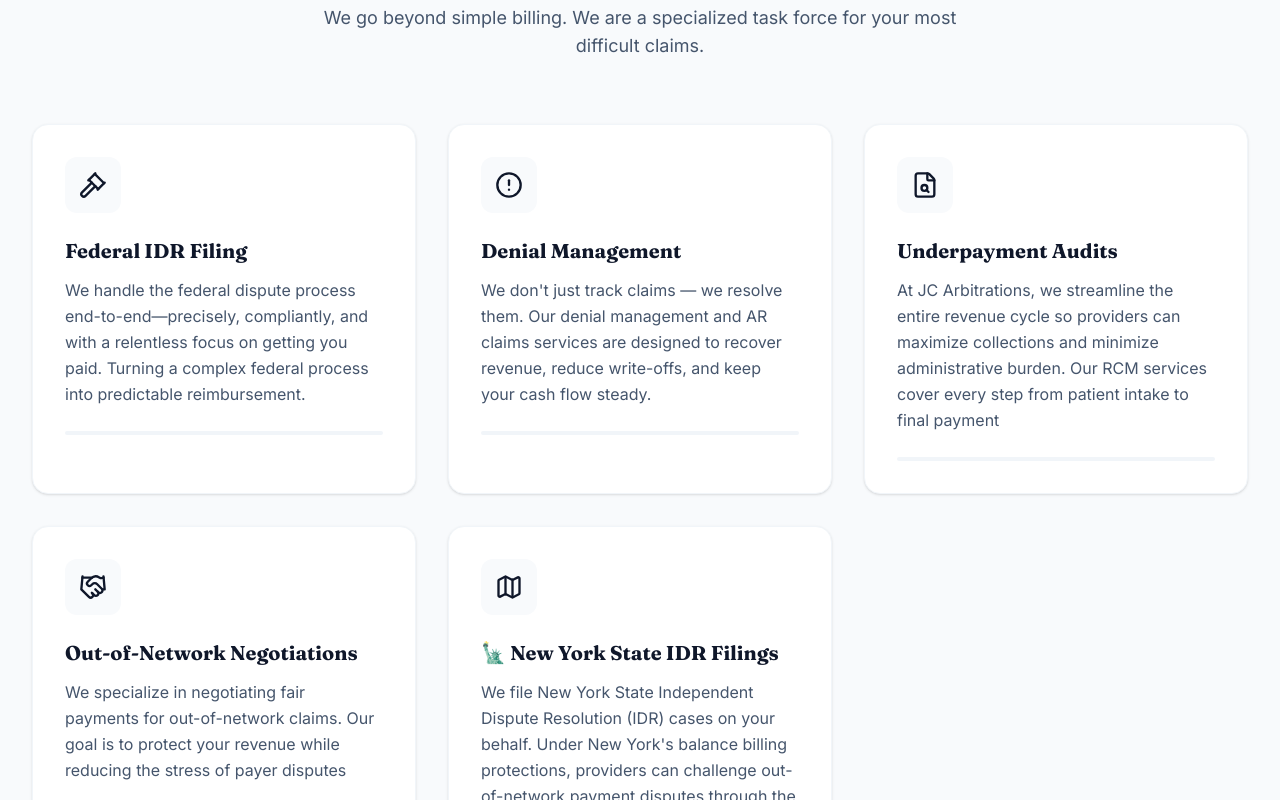
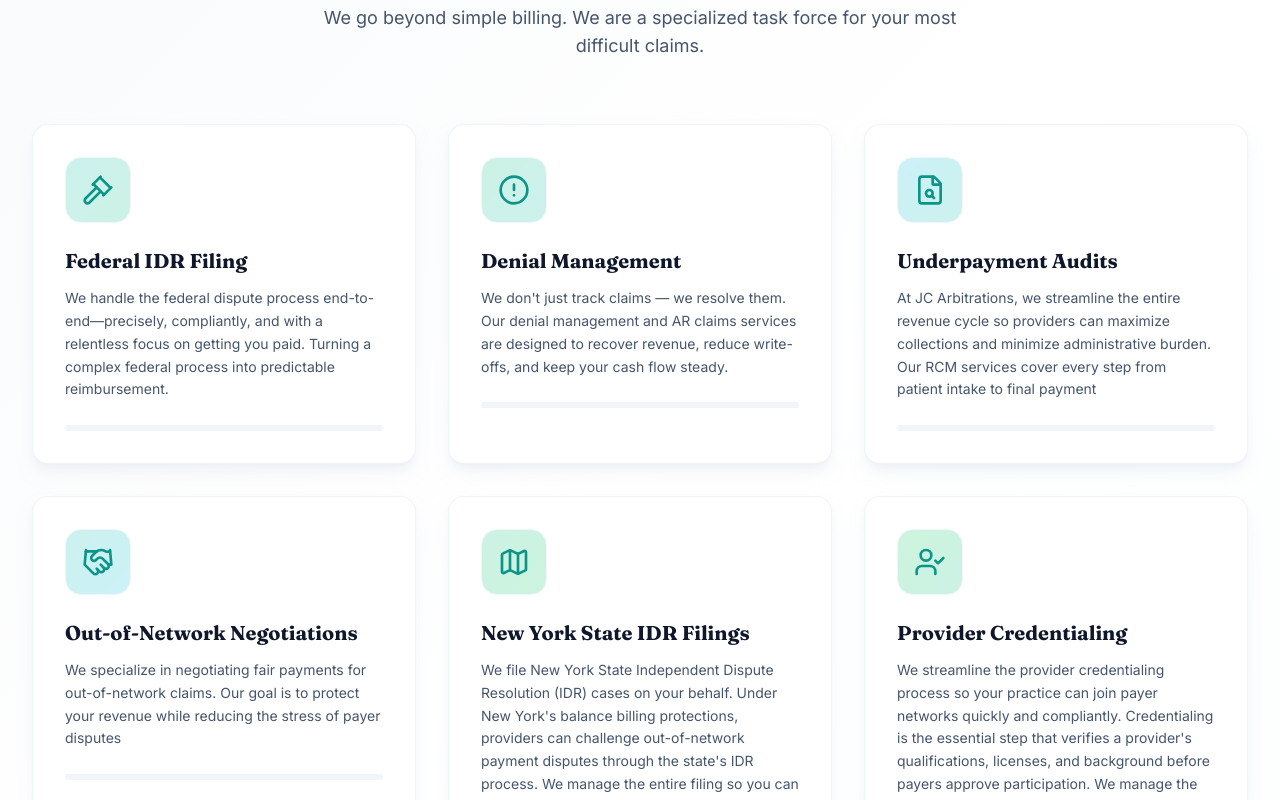
Before and after one commit to bperry129/JC-ARB, a Next.js app: page / in a window 1280 px wide. Shown: the part 1800-2600 px from the top of the page. Built offline with nearby package versions, Linux system fonts and the light colour scheme.

Commit message:
Add Provider Credentialing card and enhance Services section with stunning gradient effects

```diff
--- a/src/components/sections/Services.tsx
+++ b/src/components/sections/Services.tsx
@@ -2,7 +2,7 @@
 
 import React from 'react';
 import { motion } from 'framer-motion';
-import { Gavel, AlertCircle, FileSearch, Handshake, Map } from 'lucide-react';
+import { Gavel, AlertCircle, FileSearch, Handshake, Map, UserCheck } from 'lucide-react';
 import { Button } from '@/components/ui/Button';
 
 const services = [
@@ -10,26 +10,43 @@ const services = [
     title: 'Federal IDR Filing',
     desc: 'We handle the federal dispute process end-to-end—precisely, compliantly, and with a relentless focus on getting you paid. Turning a complex federal process into predictable reimbursement.',
     icon: Gavel,
+    gradient: 'from-teal-500 via-emerald-500 to-cyan-500',
+    iconBg: 'from-teal-500/20 to-emerald-500/20',
   },
   {
     title: 'Denial Management',
     desc: 'We don\'t just track claims — we resolve them. Our denial management and AR claims services are designed to recover revenue, reduce write-offs, and keep your cash flow steady.',
     icon: AlertCircle,
+    gradient: 'from-emerald-500 via-teal-500 to-green-500',
+    iconBg: 'from-emerald-500/20 to-teal-500/20',
   },
   {
     title: 'Underpayment Audits',
     desc: 'At JC Arbitrations, we streamline the entire revenue cycle so providers can maximize collections and minimize administrative burden. Our RCM services cover every step from patient intake to final payment',
     icon: FileSearch,
+    gradient: 'from-cyan-500 via-teal-500 to-blue-500',
+    iconBg: 'from-cyan-500/20 to-teal-500/20',
   },
   {
     title: 'Out-of-Network Negotiations',
     desc: 'We specialize in negotiating fair payments for out-of-network claims. Our goal is to protect your revenue while reducing the stress of payer disputes',
     icon: Handshake,
+    gradient: 'from-teal-500 via-cyan-500 to-emerald-500',
+    iconBg: 'from-teal-500/20 to-cyan-500/20',
   },
   {
-    title: '🗽 New York State IDR Filings',
+    title: 'New York State IDR Filings',
     desc: 'We file New York State Independent Dispute Resolution (IDR) cases on your behalf. Under New York\'s balance billing protections, providers can challenge out-of-network payment disputes through the state\'s IDR process. We manage the entire filing so you can focus on patient care.',
     icon: Map,
+    gradient: 'from-emerald-500 via-green-500 to-teal-500',
+    iconBg: 'from-emerald-500/20 to-green-500/20',
+  },
+  {
+    title: 'Provider Credentialing',
+    desc: 'We streamline the provider credentialing process so your practice can join payer networks quickly and compliantly. Credentialing is the essential step that verifies a provider\'s qualifications, licenses, and background before payers approve participation. We manage the details so you don\'t get stuck in paperwork',
+    icon: UserCheck,
+    gradient: 'from-green-500 via-emerald-500 to-teal-500',
+    iconBg: 'from-green-500/20 to-emerald-500/20',
   },
 ];
 
@@ -57,7 +74,7 @@ const itemVariants = {
 
 export function Services() {
   return (
-    <section id="services" className="py-24 bg-slate-50">
+    <section id="services" className="py-24 bg-gradient-to-br from-slate-50 via-white to-teal-50/20">
       <div className="max-w-7xl mx-auto px-4 sm:px-6 lg:px-8">
         <div className="text-center mb-16">
           <motion.div
@@ -86,20 +103,42 @@ export function Services() {
             <motion.div
               key={i}
               variants={itemVariants}
-              whileHover={{ y: -5 }}
-              className="bg-white p-8 rounded-2xl border border-slate-100 shadow-sm hover:shadow-xl transition-shadow duration-300 group"
+              whileHover={{ y: -8, scale: 1.02 }}
+              className="group relative"
             >
-              <div className="w-14 h-14 bg-slate-50 rounded-xl flex items-center justify-center text-midnight-slate group-hover:bg-recovery-teal group-hover:text-white transition-colors mb-6">
-                <service.icon size={28} />
-              </div>
-              <h4 className="text-xl font-bold text-midnight-slate mb-3 group-hover:text-recovery-teal transition-colors">
-                {service.title}
-              </h4>
-              <p className="text-slate-600 leading-relaxed mb-6">
-                {service.desc}
-              </p>
-              <div className="w-full h-1 bg-slate-100 rounded-full overflow-hidden">
-                 <div className="w-0 h-full bg-recovery-teal group-hover:w-full transition-all duration-500" />
+              {/* Gradient Border Effect */}
+              <div className={`absolute -inset-0.5 bg-gradient-to-r ${service.gradient} rounded-2xl opacity-0 group-hover:opacity-100 blur transition duration-500`} />
+
+              {/* Card Content */}
+              <div className="relative h-full bg-white p-8 rounded-2xl border border-slate-200/50 shadow-lg shadow-slate-200/50 group-hover:shadow-2xl group-hover:shadow-teal-100/50 transition-all duration-300 overflow-hidden">
+                {/* Subtle Background Gradient */}
+                <div className={`absolute top-0 right-0 w-48 h-48 bg-gradient-to-br ${service.iconBg} rounded-full blur-3xl opacity-0 group-hover:opacity-100 transition-opacity duration-500 -mr-24 -mt-24`} />
+
+                {/* Top Accent Line */}
+                <div className={`absolute top-0 left-0 right-0 h-1 bg-gradient-to-r ${service.gradient} transform scale-x-0 group-hover:scale-x-100 transition-transform duration-500 origin-left`} />
+
+                {/* Icon Container */}
+                <div className="relative mb-6">
+                  <div className={`inline-flex p-4 rounded-2xl bg-gradient-to-br ${service.iconBg} border border-slate-100 group-hover:border-transparent group-hover:shadow-lg transition-all duration-300`}>
+                    <service.icon className="w-8 h-8 text-recovery-teal group-hover:scale-110 transition-transform duration-300" strokeWidth={2} />
+                  </div>
+                </div>
+
+                {/* Content */}
+                <h4 className={`relative text-xl font-bold text-midnight-slate mb-3 group-hover:bg-gradient-to-r group-hover:${service.gradient} group-hover:bg-clip-text group-hover:text-transparent transition-all duration-300`}>
+                  {service.title}
+                </h4>
+                <p className="relative text-slate-600 leading-relaxed mb-6 text-sm">
+                  {service.desc}
+                </p>
+
+                {/* Animated Progress Bar */}
+                <div className="relative w-full h-1.5 bg-slate-100 rounded-full overflow-hidden">
+                   <div className={`h-full bg-gradient-to-r ${service.gradient} w-0 group-hover:w-full transition-all duration-700 ease-out`} />
+                </div>
+
+                {/* Corner Accent */}
+                <div className={`absolute bottom-0 right-0 w-24 h-24 bg-gradient-to-tl ${service.iconBg} rounded-tl-full opacity-0 group-hover:opacity-100 transition-opacity duration-500`} />
               </div>
             </motion.div>
           ))}
```
